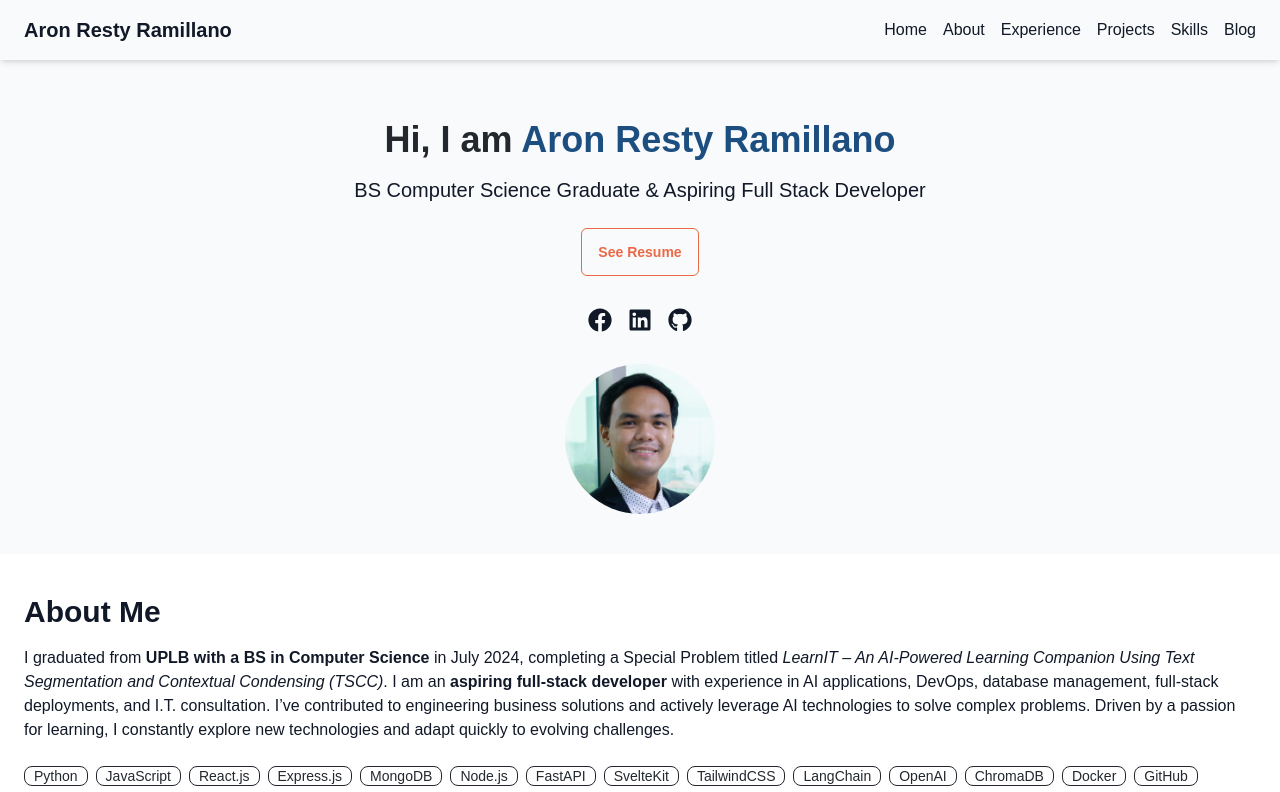
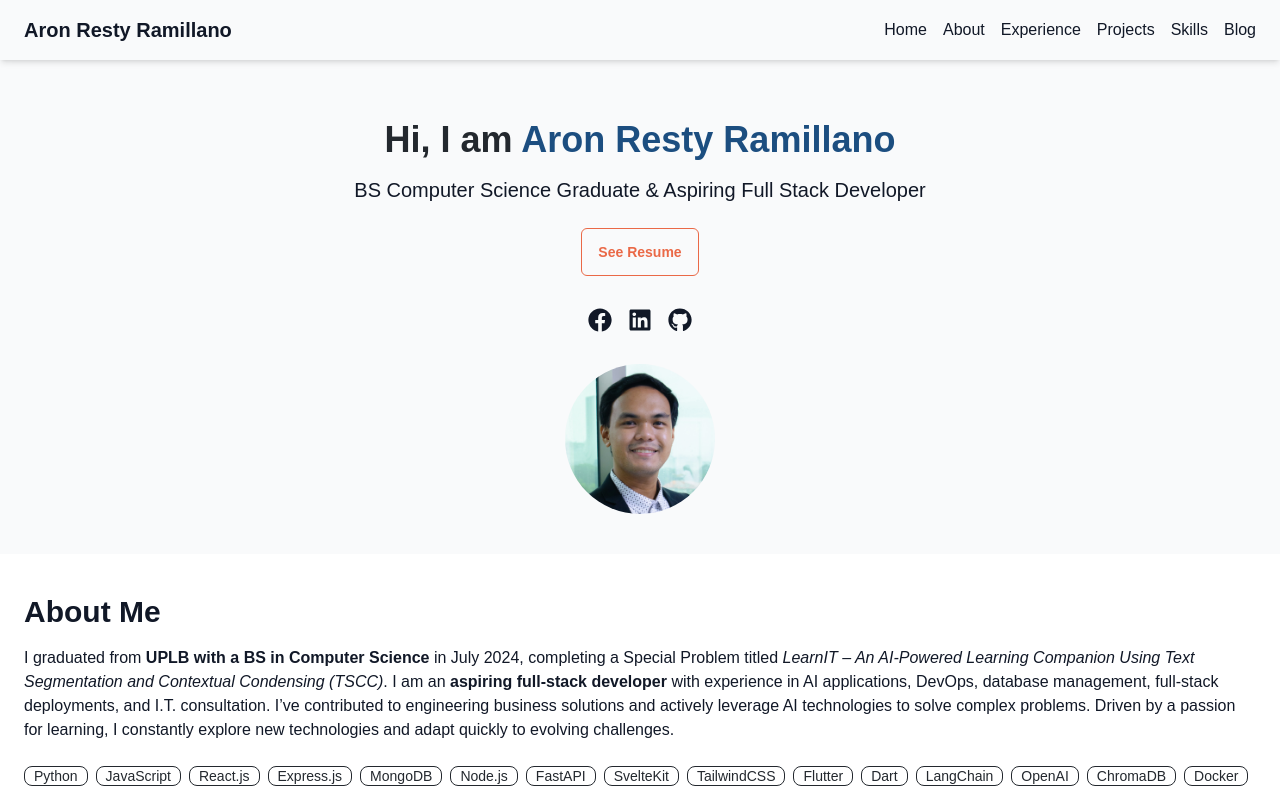
Before and after one commit to PERSEUS-1337/personal-protfolio-nextjs, a Next.js app: page / in a window 1280 px wide. Shown: the top 792 px of the page. Built offline with nearby package versions, Linux system fonts and the light colour scheme.

Commit message:
feat: add flutter and dart to skillset

```diff
--- a/src/app/page.tsx
+++ b/src/app/page.tsx
@@ -101,6 +101,8 @@ export default function Home() {
                   "FastAPI",
                   "SvelteKit",
                   "TailwindCSS",
+                  "Flutter",
+                  "Dart",
                   "LangChain",
                   "OpenAI",
                   "ChromaDB",
@@ -111,7 +113,7 @@ export default function Home() {
                   "DigitalOcean",
                   "Linux",
                   "Java",
-                  "Nginx",
+                  "Nginx"
                 ].map((tech) => (
                   <span
                     key={tech}
@@ -518,7 +520,7 @@ export default function Home() {
                 <div>
                   <h3 className="font-semibold mb-2">Technologies</h3>
                   <p>
-                    MERN, NextJS, Tailwind, Google API, SvelteKit, WordPress,
+                    MERN, NextJS, Tailwind, Google API, Dart, SvelteKit, WordPress,
                     cPanel, Flutter, ChromaDB, LangChain, OpenAI, StreamLit
                   </p>
                 </div>
```
